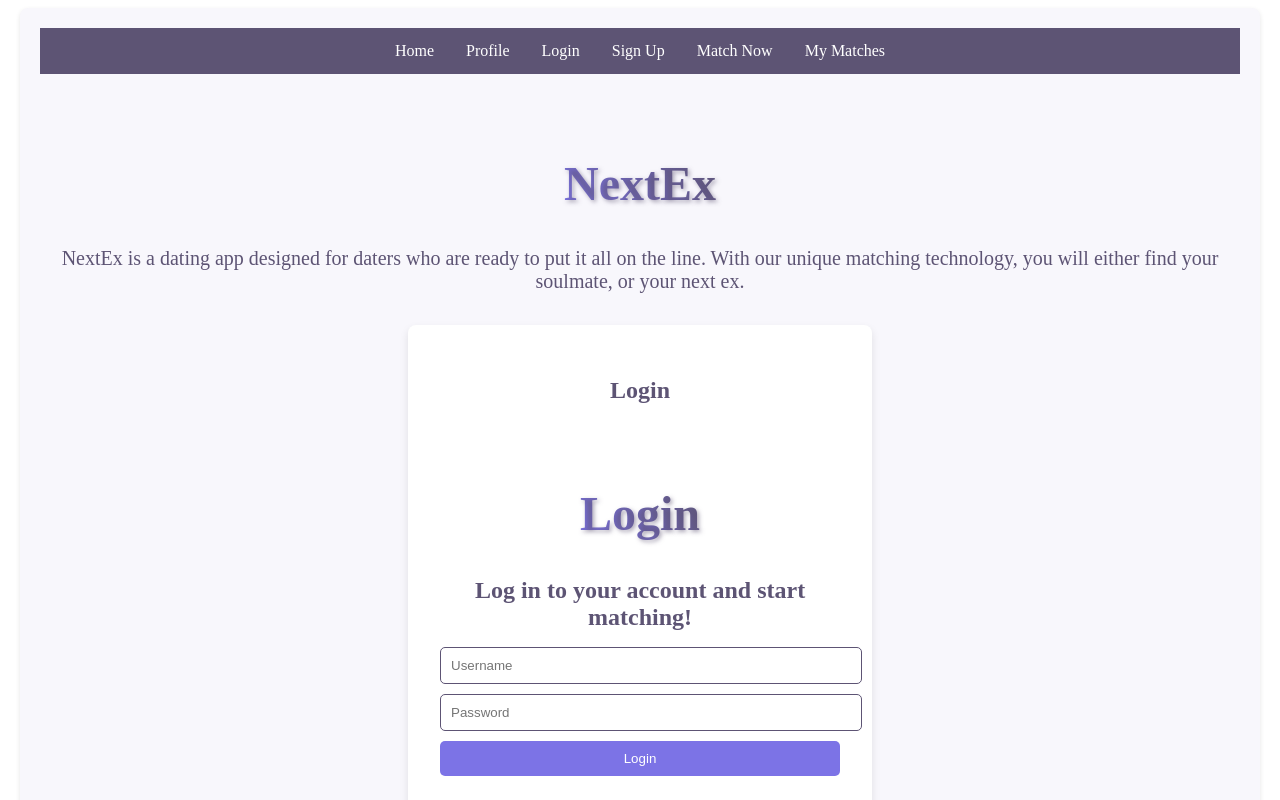
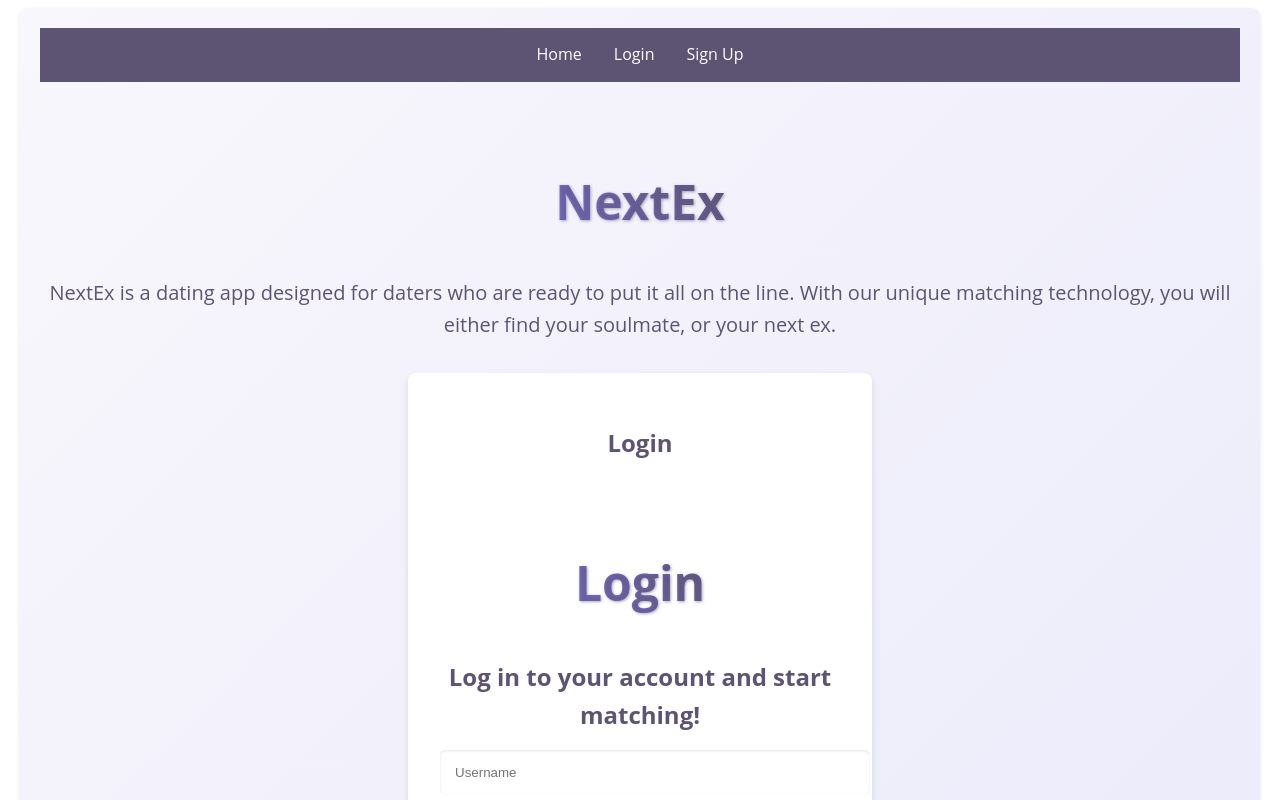
Before and after one commit to kristi-panko-flatiron/NextEx-Phase-5, a React (Create React App) app in the folder client/: page / in a window 1280 px wide. Shown: the top 800 px of the page. Built offline with nearby package versions, Linux system fonts and the light colour scheme.

Commit message:
usecontext authcontext for login logout and nav bar relationally

```diff
--- a/client/src/components/NavBar.js
+++ b/client/src/components/NavBar.js
@@ -1,6 +1,7 @@
+
 import React, { useContext } from 'react';
 import { Link, useHistory } from 'react-router-dom';
-import { AuthContext } from './AuthContext';
+import { AuthContext } from './AuthContext'; // Make sure the path is correct
 import '../index.css';
 
 const NavBar = () => {
@@ -17,11 +18,15 @@ const NavBar = () => {
         <nav className="nav-bar">
             <ul className="nav-links">
                 <li><Link to="/">Home</Link></li>
-                <li><Link to="/profile">Profile</Link></li>
-                {!isLoggedIn && <li><Link to="/login">Login</Link></li>}
-                <li><Link to="/signup">Sign Up</Link></li>
-                <li><Link to="/matches">Match Now</Link></li>
-                <li><Link to="/my-matches">My Matches</Link></li>
+                {isLoggedIn && <li><Link to="/profile">Profile</Link></li>}
+                {isLoggedIn && <li><Link to="/matches">Match Now</Link></li>}
+                {isLoggedIn && <li><Link to="/my-matches">My Matches</Link></li>}
+                {!isLoggedIn && (
+                    <>
+                        <li><Link to="/login">Login</Link></li>
+                        <li><Link to="/signup">Sign Up</Link></li>
+                    </>
+                )}
                 {isLoggedIn && (
                     <li>
                         <button onClick={handleLogout} className="nav-button-link">Logout</button>
--- a/client/src/index.css
+++ b/client/src/index.css
@@ -4,6 +4,8 @@
   --link: #7C73E6; /* Bright purple for links */
   --text: #5D5474; /* Darker purple for general text */
 }
+
+@import url('https://fonts.googleapis.com/css2?family=Open+Sans:wght@300;400;700&display=swap');
 
 /* App.css */
 .app-container {
@@ -13,6 +15,7 @@
   border-radius: 8px;
   box-shadow: 0 2px 5px rgba(0, 0, 0, 0.1);
   background-color: var(--bg);
+  background: linear-gradient(135deg, var(--bg) 0%, #e6e6fa 100%);
 }
 
 
@@ -21,6 +24,10 @@
   width: 100%;
   background-color: var(--header);
   overflow: hidden;
+  position: sticky;
+  z-index: 1000;
+  padding-left: 0;
+  padding-right: 0;
 }
 
 .nav-links {
@@ -100,6 +107,26 @@
   text-align: center;
   padding: 20px;
   background: #fff;
+  transition: transform 0.3s ease, box-shadow 0.3s ease, background-color 0.3s ease;
+  cursor: pointer;
+}
+
+.card:hover {
+  transform: translateY(-5px);
+  box-shadow: 0 10px 20px rgba(0, 0, 0, 0.2);
+  background-color: #f9f9ff; /* Lighter tint on hover */
+}
+
+button {
+  transition: background-color 0.2s, transform 0.1s;
+}
+
+button:hover {
+  transform: translateY(-2px);
+}
+
+button:active {
+  transform: translateY(1px);
 }
 
 @media (max-width: 1200px) {
@@ -366,23 +393,36 @@
 
 /* Common title style */
 .gradient-text {
-  font-size: 2.5rem;
   background: -webkit-linear-gradient(45deg, var(--link), var(--header));
   -webkit-background-clip: text;
   -webkit-text-fill-color: transparent;
   text-align: center;
   margin-bottom: 2rem;
-  text-shadow: 2px 2px 4px rgba(93, 84, 116, 0.5);
+  text-shadow: 1px 1px 3px rgba(93, 84, 116, 0.5);
+  font-size: 2.5rem;
+  font-weight: bold;
 }
+
 
 .matches-title,
 .app-title {
 
 }
 
+input[type="text"], input[type="date"], input[type="password"], textarea {
+  border: none;
+  outline: none;
+  padding: 15px;
+  border-radius: 5px;
+  box-shadow: inset 0 1px 3px rgba(0, 0, 0, 0.1);
+  transition: box-shadow 0.2s;
+}
+input[type="text"]:focus, input[type="date"]:focus, input[type="password"]:focus, textarea:focus {
+  box-shadow: inset 0 2px 5px rgba(0, 0, 0, 0.2);
+}
+
 /* UserProfile.css */
 .user-profile-container {
-  /* ... existing styles ... */
 }
 
 .profile-title {
@@ -397,6 +437,7 @@
   margin-bottom: 1rem; /* Space below the image */
   object-fit: cover; /* Ensure the image covers the area */
   border: 3px solid var(--link); /* Optional: Border color from your scheme */
+  box-shadow: 0 4px 8px rgba(0, 0, 0, 0.1);
 }
 
 /* Increase the font size for the user details */
@@ -410,3 +451,23 @@
   padding: 10px 20px; /* Larger padding for a more clickable area */
   font-size: 1rem; /* Adjust button text size as needed */
 }
+
+
+h1, h2, h3, h4, h5, h6 {
+  font-family: 'Open Sans', sans-serif;
+  font-weight: 700; /* Use bold weight for headers */
+}
+/* Improve the overall typography */
+body {
+  font-family: 'Open Sans', sans-serif;
+  line-height: 1.6; /* Improve readability */
+}
+
+/* Add a hover effect to links for feedback */
+a {
+  transition: color 0.2s;
+}
+
+a:hover {
+  color: var(--header);
+}
```
Also changed, not shown: 1 other file (tests, documents, lock files or other folders).
